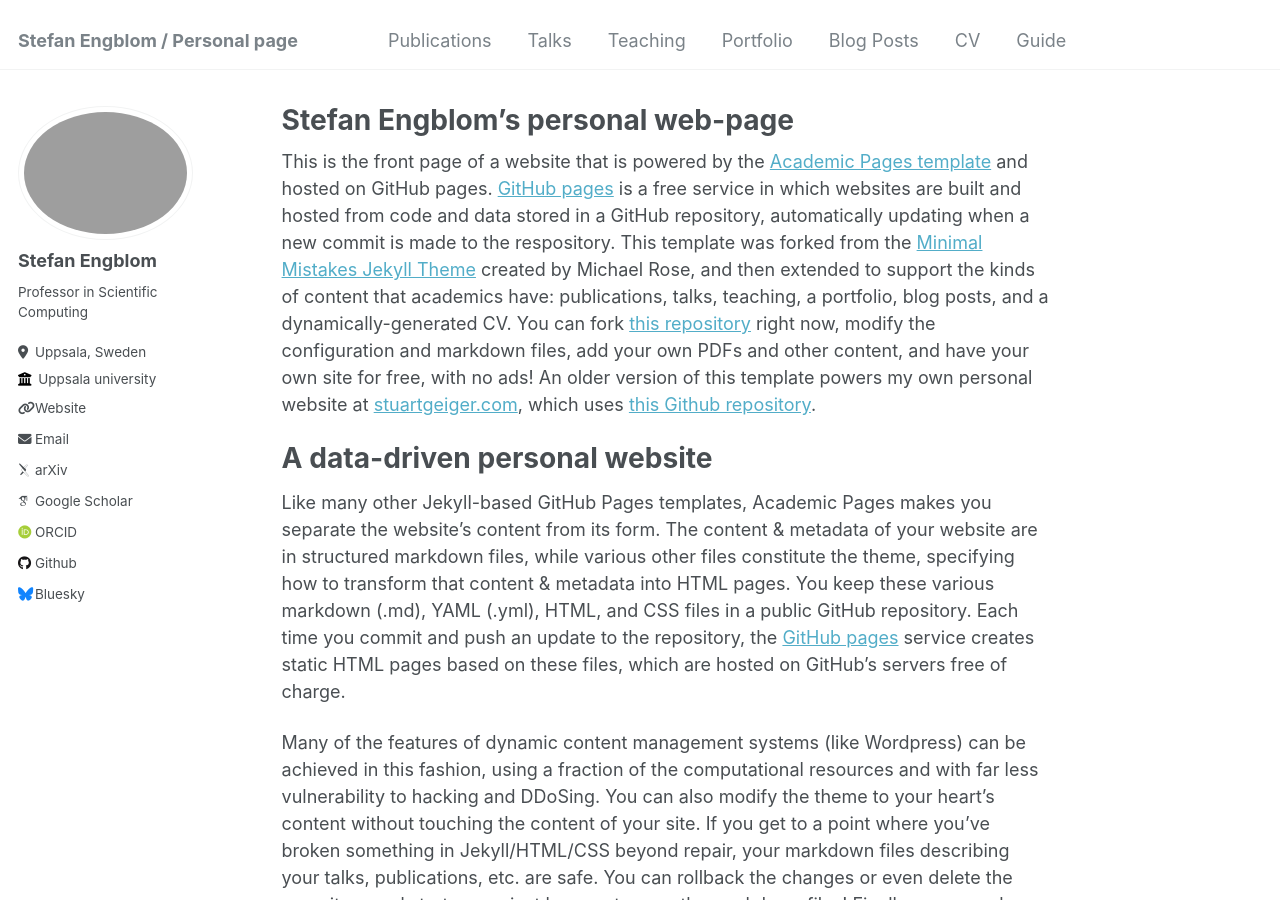
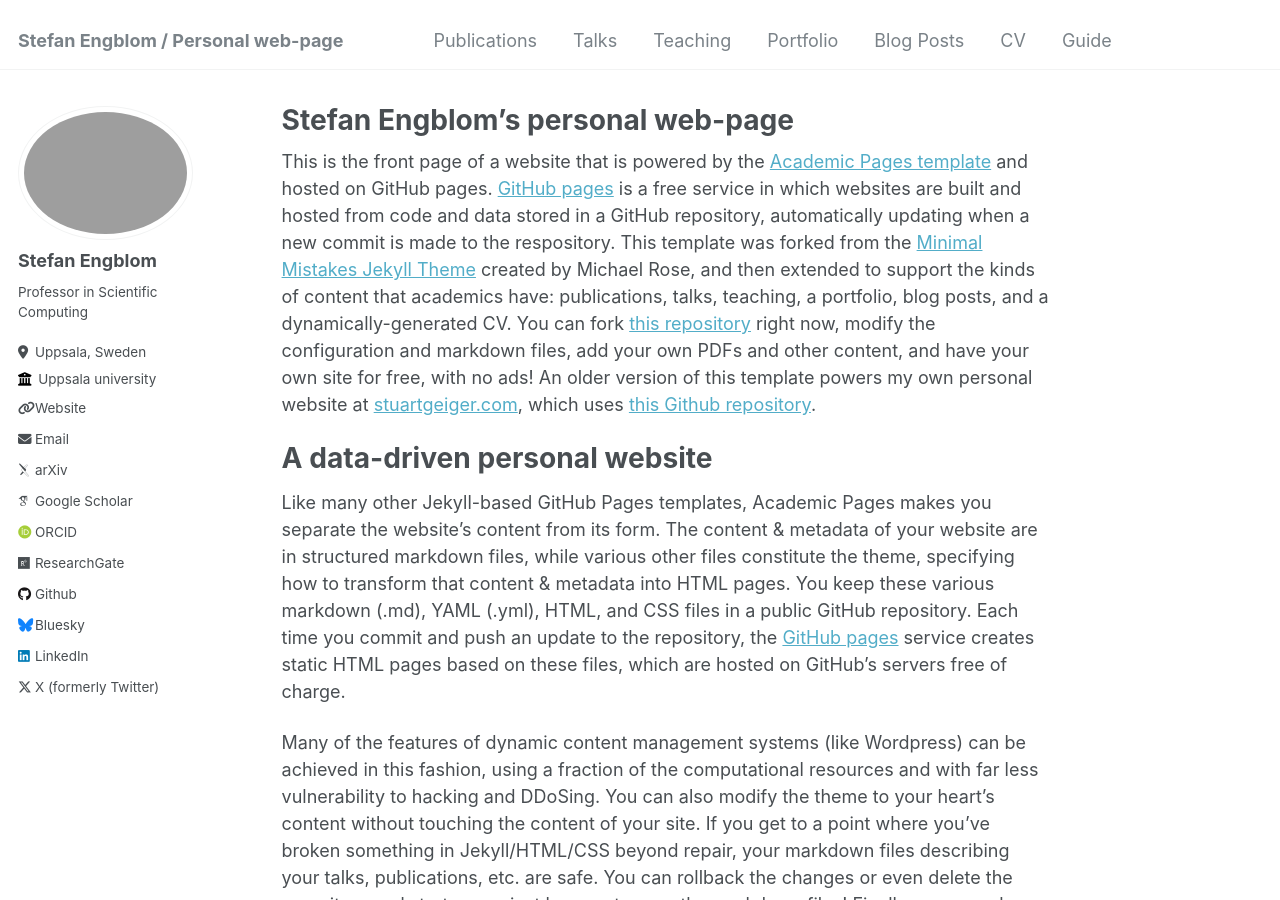
Before and after one commit to stefanengblom/stefanengblom.github.io, a Jekyll site: the page built from _pages/about.md, in a window 1280 px wide and 900 px high. Built offline with Jekyll 4.4.1, drawn with Linux system fonts in a browser that asks for light colours; some web fonts are replaced; some of the changed lines change nothing that is shown.

Commit message:
Update _config.yml

```diff
--- a/_config.yml
+++ b/_config.yml
@@ -8,7 +8,7 @@
 
 # Basic Site Settings
 locale                   : "en-US"
-title                    : "Stefan Engblom / Personal page"
+title                    : "Stefan Engblom / Personal web-page"
 title_separator          : "-"
 name                     : &name "Stefan Engblom"
 description              : &description "personal description"
@@ -37,7 +37,7 @@
   orcid            : "http://orcid.org/0000-0002-3614-1732"
   semantic         : # URL
   pubmed           : #
-  researchgate     : # URL
+  researchgate     : "https://www.researchgate.net/profile/Stefan_Engblom"
 
   # Repositories and software development
   bitbucket        : # Username - Update with your username on the site
@@ -57,7 +57,7 @@
   keybase          : # Username
   instagram        : # Username
   lastfm           : # Username
-  linkedin         : # Username
+  linkedin         : stefanengblom
   mastodon         : # URL
   medium           : # URL
   pinterest        : # Username
@@ -65,7 +65,7 @@
   steam            : # Username
   telegram         : # URL
   tumblr           : # Username
-  twitter          : # Username for X / Twitter
+  twitter          : StefanEngblom
   vine             : # Username
   weibo            : # Username
   wikipedia        : # Username
```
